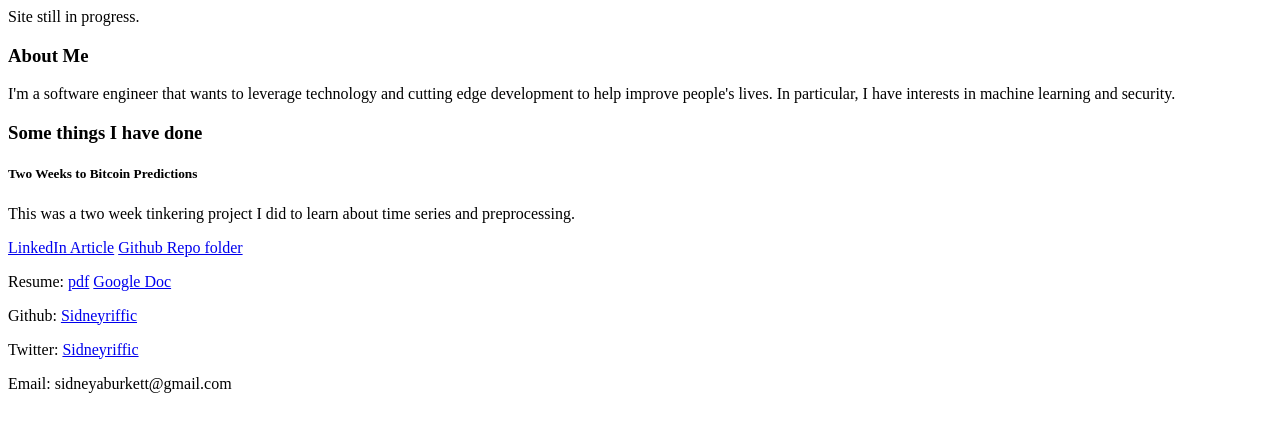
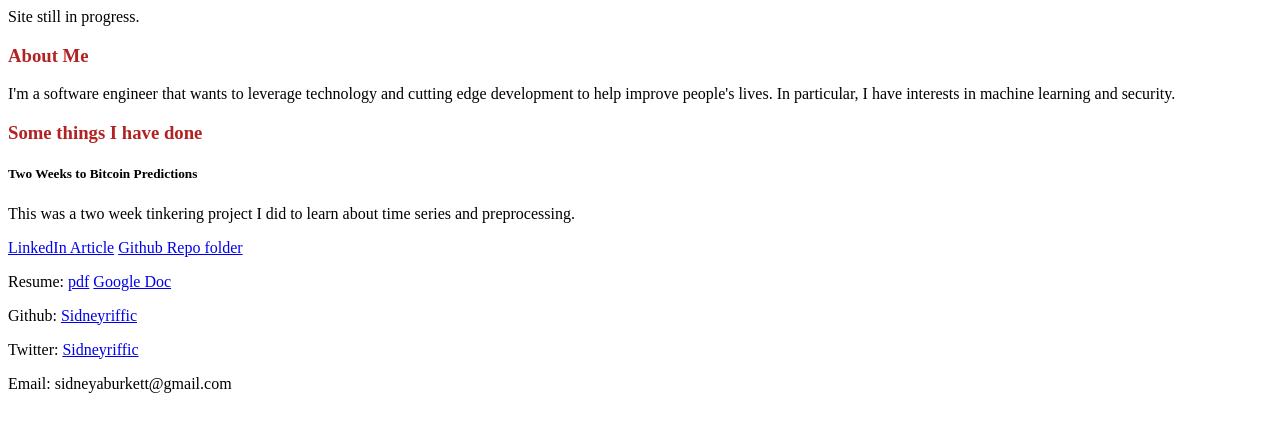
Before and after one commit to sidneyriffic/sidneyriffic.github.io, a plain HTML site: page index.html in a window 1280 px wide. Drawn offline with Linux system fonts and the light colour scheme.

Commit message:
Add a css file

```diff
--- a/index.html
+++ b/index.html
@@ -1,3 +1,9 @@
+<html>
+  <head>
+    <link rel="stylesheet" href="style.css">
+  </head>
+  <body>
+
     <p>Site still in progress.</p>
 
     <h3>About Me</h3>
@@ -15,3 +21,5 @@
     <p>Github: <a href="https://github.com/sidneyriffic?tab=repositories">Sidneyriffic</a></p>
     <p>Twitter: <a href="https://twitter.com/sidneyriffic">Sidneyriffic</a></p>
     <p>Email: sidneyaburkett@gmail.com</p>
+  </body>
+</html>
--- /dev/null
+++ b/style.css
@@ -0,0 +1,3 @@
+h3 {
+    color: firebrick;
+}
```
Lines whose indentation alone changed are shown as unchanged.
